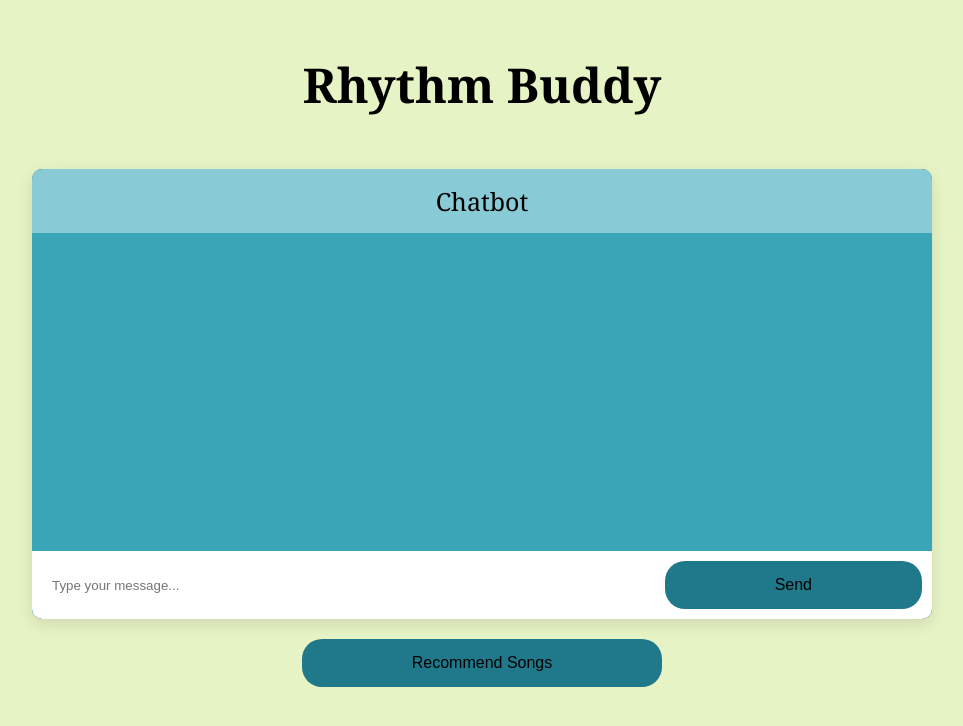
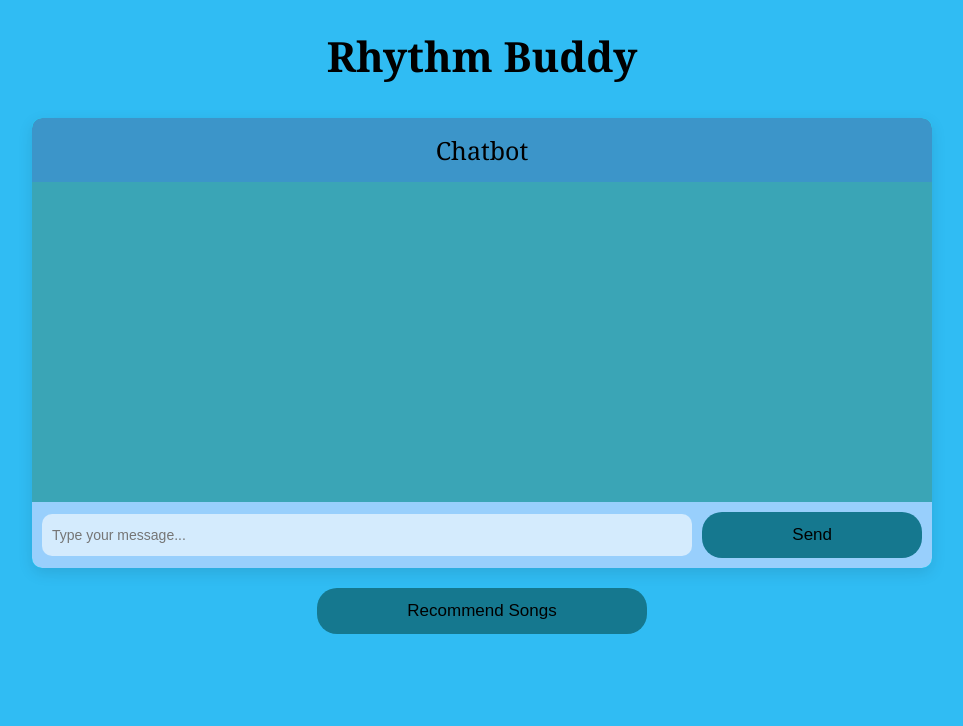
Before and after one commit to shruti-shinde-03/rhythm_buddy, a Flask app: page / in a window 1280 px wide. Shown: the top 726 px of the page, without its empty margins (158-1121 px from the left). Run offline with Flask 3, Linux system fonts and the light colour scheme.

Commit message:
css changes

```diff
--- a/chatbot_rb/static/style.css
+++ b/chatbot_rb/static/style.css
@@ -5,13 +5,13 @@ body {
     display: flex;
     flex-direction: column;
     align-items: center;
-    background-color: #e6f3c4;
+    background-color: rgb(48, 188, 243)
 }
 
 .header {
     text-align: center;
-    margin-top: 20px;
-    font-size: 1.5em;
+    margin-top: 0.5px;
+    font-size: 1.3em;
 }
 
 .chat-container {
@@ -19,7 +19,7 @@ body {
     flex-direction: row;
     width: 900px;
     height: 450px;
-    margin-top: 20px;
+    margin-top: 6px;
     border-radius: 10px;
     overflow: hidden;
     box-shadow: 0 5px 15px rgba(0, 0, 0, 0.1);
@@ -29,11 +29,11 @@ body {
     flex: 1;
     display: flex;
     flex-direction: column;
-    background-color: #306b9b;
+    background-color: #1eddf7;
 }
 
 .chat-header {
-    background-color: #88cad6;
+    background-color: rgb(60, 149, 201);
     color: black;
     padding: 15px 15px;
     text-align: center;
@@ -77,11 +77,11 @@ body {
 }
 
 .message.bot::before {
-    color: #dd0808;
+    color: rgb(16, 80, 141);
 }
 
 .message.user::before {
-    color: #4bd40b;
+    color: #4b28ad;
 }
 
 
@@ -89,30 +89,34 @@ body {
     display: flex;
     align-items: center;
     padding: 10px;
-    background-color: #fff;
+    background-color: #98cffc;
     border-bottom-left-radius: 10px;
     border-bottom-right-radius: 10px;
 }
 
 .chat-input {
     flex: 1;
-    padding: 9px 10px;
+    padding: 13px 10px;
     margin-right: 10px;
+    background-color: #d4ebfd;
     border: none;
-    border-radius: 20px;
+    border-radius: 10px;
     outline: none;
+    font-size: 14px;
 }
 
 .send-btn,
 .recommend-songs-btn {
-    background-color: #20788b;
+    background-color: #15788f;
     color: black;
     font-size: 16px;
     border: none;
-    padding: 15px 110px;
+    padding: 13px 90px;
     border-radius: 20px;
     cursor: pointer;
     transition: background-color 0.3s;
+    font-size: 17px;
+    font-weight: 200;
 }
 
 .send-btn:hover,
@@ -124,9 +128,11 @@ body {
     flex: 1;
     display: none;
     flex-direction: column;
-    border: 1px solid #ccc;
     background-color:#20788b;
-    padding: 10px;
+    padding-left: 3px;
+    padding-right: 3px;
+    padding-bottom: 3px;
+    border-radius: 2px;
     height: auto;
     overflow: hidden;
 }
@@ -136,7 +142,7 @@ body {
 }
 .song-details {
     padding: 10px;
-    background-color: #90f1e5;
+    background-color: rgb(96, 216, 224);
     border-radius: 5px;
     box-shadow: 0 2px 4px rgba(0, 0, 0, 0.1);
     cursor: pointer;
```
